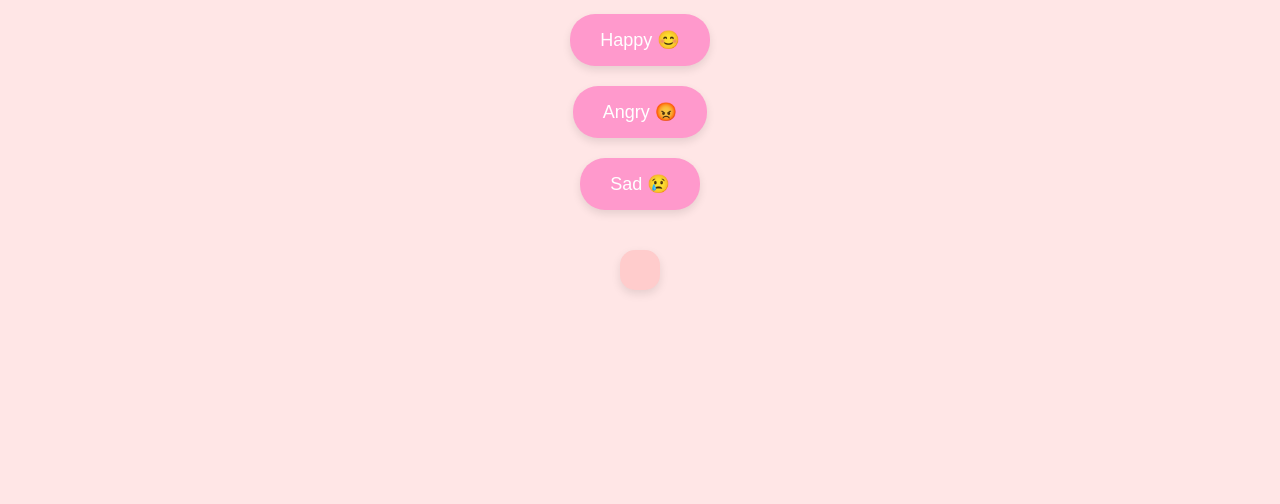
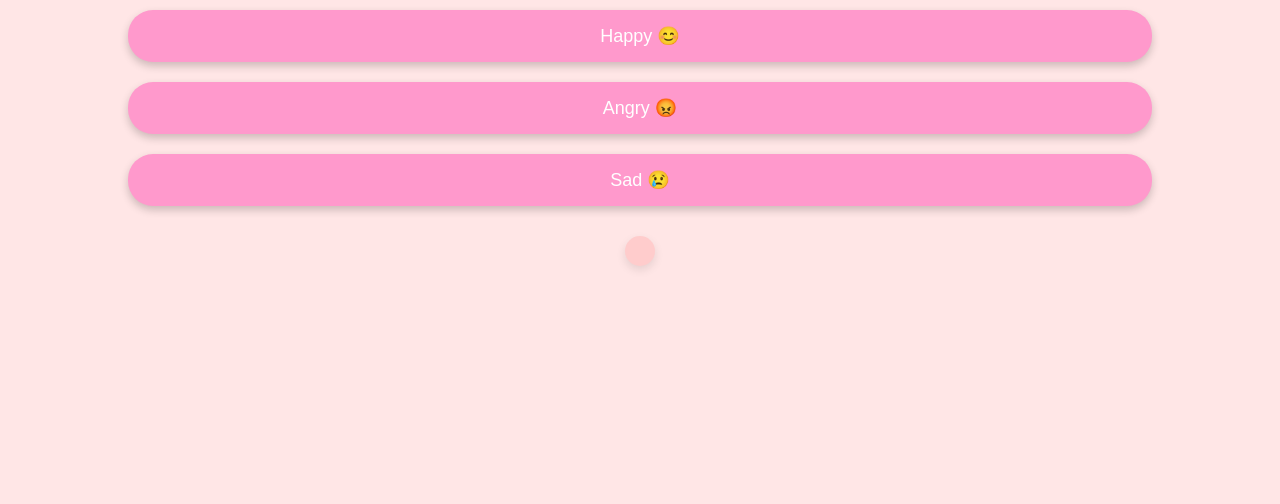
Before and after one commit to tsunaim/daughter-daddy-moody, a plain HTML site: page index.html in a window 1280 px wide. Shown: the part 296-800 px from the top of the page. Drawn offline with Linux system fonts and the light colour scheme.

Commit message:
Update index.html

```diff
--- a/index.html
+++ b/index.html
@@ -16,11 +16,15 @@
             margin: 0;
             padding: 0;
             color: #ff4d4d;
+            text-align: center;
+            position: relative;
         }
         h1 {
-            font-size: 36px;
+            font-size: 32px;
             color: #cc0066;
             margin-bottom: 20px;
+            padding: 0 10px;
+            text-shadow: 2px 2px 4px rgba(255, 255, 255, 0.7);
         }
         button {
             margin: 10px;
@@ -30,13 +34,36 @@
             color: white;
             border: none;
             border-radius: 25px;
-            box-shadow: 0px 4px 8px rgba(0, 0, 0, 0.1);
+            box-shadow: 0px 4px 8px rgba(0, 0, 0, 0.2);
             transition: all 0.3s ease;
             cursor: pointer;
+            width: 80%; /* Button width for better touch targets */
+            position: relative;
+            overflow: hidden;
         }
         button:hover {
             background-color: #ff66b3;
             transform: scale(1.05);
+        }
+        button:after {
+            content: '';
+            position: absolute;
+            top: 50%;
+            left: 50%;
+            width: 300%;
+            height: 300%;
+            background: rgba(255, 255, 255, 0.3);
+            border-radius: 50%;
+            transition: all 0.4s ease;
+            z-index: 0;
+            transform: translate(-50%, -50%) scale(0);
+        }
+        button:hover:after {
+            transform: translate(-50%, -50%) scale(1);
+        }
+        button span {
+            position: relative;
+            z-index: 1;
         }
         #verse {
             margin-top: 30px;
@@ -44,19 +71,39 @@
             font-weight: bold;
             color: #cc0033;
             background-color: #ffcccc;
-            padding: 20px;
+            padding: 15px;
             border-radius: 15px;
             box-shadow: 0px 4px 10px rgba(0, 0, 0, 0.1);
-            max-width: 80%;
-            text-align: center;
+            max-width: 90%; /* Ensure the quote box is responsive */
+            margin: 20px auto; /* Center the box */
+            animation: fadeIn 1s ease-in-out;
+        }
+        @keyframes fadeIn {
+            from { opacity: 0; }
+            to { opacity: 1; }
+        }
+
+        /* Responsive adjustments */
+        @media (max-width: 600px) {
+            h1 {
+                font-size: 26px;
+            }
+            button {
+                padding: 12px 20px;
+                font-size: 16px;
+            }
+            #verse {
+                font-size: 18px;
+                padding: 10px;
+            }
         }
     </style>
 </head>
 <body>
     <h1>How Are You Feeling Today, My Love?</h1>
-    <button onclick="getVerse('happy')">Happy 😊</button>
-    <button onclick="getVerse('angry')">Angry 😡</button>
-    <button onclick="getVerse('sad')">Sad 😢</button>
+    <button onclick="getVerse('happy')"><span>Happy 😊</span></button>
+    <button onclick="getVerse('angry')"><span>Angry 😡</span></button>
+    <button onclick="getVerse('sad')"><span>Sad 😢</span></button>
     <div id="verse"></div>
     <script src="main.js"></script>
 </body>
```
